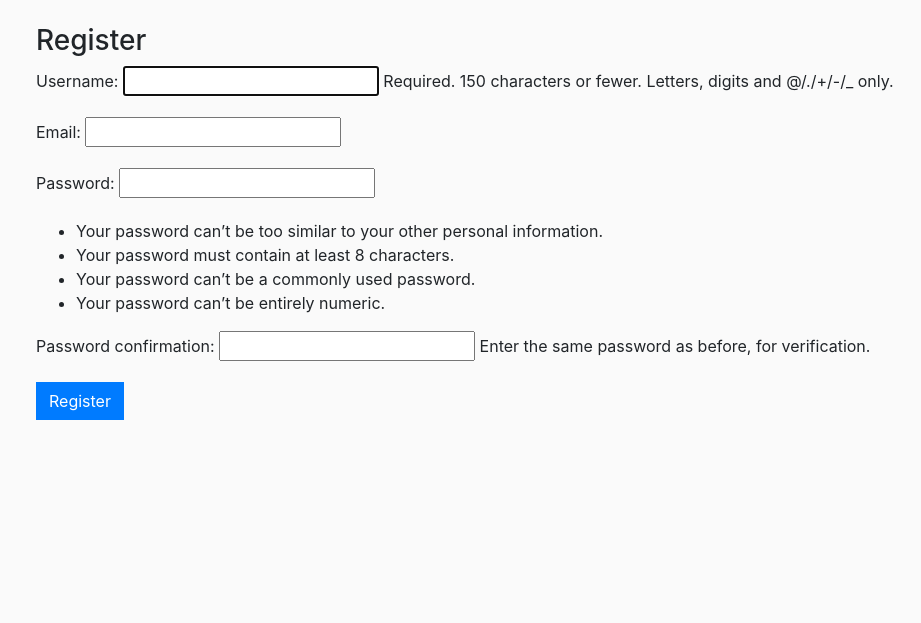
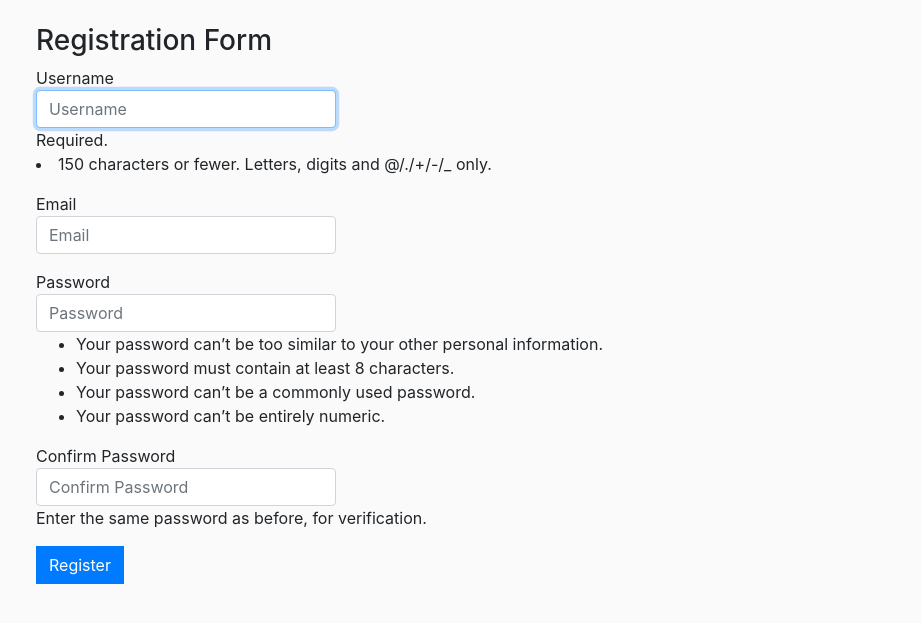
Before and after one commit to Rinkesh-P/Sunnybrae-Superette-OnlineStore, a Django app: page /register/ in a window 1280 px wide. Shown: the part 60-683 px from the top of the page, without its empty margins (49-970 px from the left). Run offline with Django 5.2, Linux system fonts and the light colour scheme; some libraries are stand-ins or nearby versions.

Commit message:
Styling added for all of the forms.
Using widgets in django and the built in bootstrap form styling, css has been added to the forms to provide eveness and clarity.

```diff
--- a/SunnybraeWeb/store/forms.py
+++ b/SunnybraeWeb/store/forms.py
@@ -1,28 +1,116 @@
 from django import forms
+from django.forms import ModelForm, TextInput, EmailInput, PasswordInput
 from django.contrib.auth.models import User
 from django.contrib.auth.forms import UserCreationForm
 from .models import CheckoutInfo
 
 class LoginForm(forms.Form):
-    username = forms.CharField()
-    password = forms.CharField(widget=forms.PasswordInput)
+    username = forms.CharField(widget=TextInput(attrs={
+        'class': "form-control",
+        'style': 'max-width: 300px;',
+        'placeholder': 'Username'
+    }))
+    password = forms.CharField(widget=PasswordInput(attrs={
+        'class': "form-control",
+        'style': 'max-width: 300px;',
+        'placeholder': 'Password'
+    }))
 
 class RegisterForm(UserCreationForm):
-    email = forms.EmailField()
+    email = forms.EmailField(widget=EmailInput(attrs={
+        'class': "form-control",
+        'style': 'max-width: 300px;',
+        'placeholder': 'Email'
+    }))
+
+    password1 = forms.CharField(widget=PasswordInput(attrs={
+        'class': "form-control",
+        'style': 'max-width: 300px;',
+        'placeholder': 'Password'
+    }))
+
+    password2 = forms.CharField(widget=PasswordInput(attrs={
+        'class': "form-control",
+        'style': 'max-width: 300px;',
+        'placeholder': 'Confirm Password'
+    }))
 
     class Meta:
         model = User
         fields = ['username', 'email', 'password1', 'password2']
-
+        widgets = {
+            'username': TextInput(attrs={
+                'class': "form-control",
+                'style': 'max-width: 300px;',
+                'placeholder': 'Username'
+            }),
+        }
 
 class RegisteredCheckoutForm(forms.ModelForm):
     class Meta:
         model = CheckoutInfo
         fields = ['address', 'city', 'suburb', 'zipcode', 'country']
+        widgets = {
+            'address': TextInput(attrs={
+                'class': "form-control",
+                'style': 'max-width: 300px;',
+                'placeholder': 'Address'
+            }),
+            'city': TextInput(attrs={
+                'class': "form-control",
+                'style': 'max-width: 300px;',
+                'placeholder': 'City'
+            }),
+            'suburb': TextInput(attrs={
+                'class': "form-control",
+                'style': 'max-width: 300px;',
+                'placeholder': 'Suburb'
+            }),
+            'zipcode': TextInput(attrs={
+                'class': "form-control",
+                'style': 'max-width: 300px;',
+                'placeholder': 'Zipcode'
+            }),
+            'country': TextInput(attrs={
+                'class': "form-control",
+                'style': 'max-width: 300px;',
+                'placeholder': 'Country'
+            }),
+        }
 
 class GuestCheckoutForm(forms.ModelForm):
-    guest_email = forms.EmailField()
-
+    guest_email = forms.EmailField(widget=EmailInput(attrs={
+        'class': "form-control",
+        'style': 'max-width: 300px;',
+        'placeholder': 'Enter Email'
+    }))
     class Meta:
         model = CheckoutInfo
         fields = ['guest_email', 'address', 'city', 'suburb', 'zipcode', 'country']
+        widgets = {
+            'address': TextInput(attrs={
+                'class': "form-control",
+                'style': 'max-width: 300px;',
+                'placeholder': 'Address'
+            }),
+            'city': TextInput(attrs={
+                'class': "form-control",
+                'style': 'max-width: 300px;',
+                'placeholder': 'City'
+            }),
+            'suburb': TextInput(attrs={
+                'class': "form-control",
+                'style': 'max-width: 300px;',
+                'placeholder': 'Suburb'
+            }),
+            'zipcode': TextInput(attrs={
+                'class': "form-control",
+                'style': 'max-width: 300px;',
+                'placeholder': 'Zipcode'
+            }),
+            'country': TextInput(attrs={
+                'class': "form-control",
+                'style': 'max-width: 300px;',
+                'placeholder': 'Country'
+            }),
+        }
--- a/SunnybraeWeb/store/templates/store/main.html
+++ b/SunnybraeWeb/store/templates/store/main.html
@@ -1,8 +1,11 @@
 <!DOCTYPE html>
 {% load static %}
-<html>
 
-<head>
+<html lang="en">
+  <head>
+    <meta charset="utf-8">
+    <meta name="viewport" content="width=device-width, initial-scale=1">
+
   <title>SunnybraeStore</title>
 
   <meta name="viewport" content="width=device-width, initial-scale=1, maximum-scale=1, minimum-scale=1" />
@@ -58,19 +61,6 @@
     {% endblock content %}
   </div>
 
-
-  <script src="https://code.jquery.com/jquery-3.4.1.slim.min.js"
-    integrity="sha384-J6qa4849blE2+poT4WnyKhv5vZF5SrPo0iEjwBvKU7imGFAV0wwj1yYfoRSJoZ+n"
-    crossorigin="anonymous"></script>
-
-  <script src="https://cdn.jsdelivr.net/npm/popper.js@1.16.0/dist/umd/popper.min.js"
-    integrity="sha384-Q6E9RHvbIyZFJoft+2mJbHaEWldlvI9IOYy5n3zV9zzTtmI3UksdQRVvoxMfooAo"
-    crossorigin="anonymous"></script>
-
-  <script src="https://stackpath.bootstrapcdn.com/bootstrap/4.4.1/js/bootstrap.min.js"
-    integrity="sha384-wfSDF2E50Y2D1uUdj0O3uMBJnjuUD4Ih7YwaYd1iqfktj0Uod8GCExl3Og8ifwB6"
-    crossorigin="anonymous"></script>
-
   <script src="{% static 'js/main.js' %}"> </script>
 </body>
 
--- a/SunnybraeWeb/store/templates/store/register.html
+++ b/SunnybraeWeb/store/templates/store/register.html
@@ -2,11 +2,38 @@
 {% load static %}
 {% block content %}
 
-    <h3> Register </h3>
-    <form method = "post">
+    <h3> Registration Form </h3>
+
+    <form method = "POST">
         {%csrf_token%}
-        {{form.as_p}}
-        <button type="submit" class="btn btn-primary">Register</button>
+        <div class = "form-group">
+            Username {{form.username}}
+            Required.
+            <li> 150 characters or fewer. Letters, digits and @/./+/-/_ only.
+        </div>
+
+        <div class = "form-group">
+           Email {{form.email}}
+        </div>
+
+        <div class = "form-group">
+           Password {{form.password1}}
+                <ul>
+                    <li> Your password can’t be too similar to your other personal information.
+                    <li> Your password must contain at least 8 characters.
+                    <li> Your password can’t be a commonly used password.
+                    <li> Your password can’t be entirely numeric.
+                </ul>
+
+        </div>
+
+        <div class = "form-group">
+            Confirm Password {{form.password2}} Enter the same password as before, for verification.
+        </div>
+
+        <div class = "form-group">
+            <button type="submit" class="btn btn-primary">Register</button>
+        </div>
     </form>
 
 {% endblock content %}
```
Also changed, not shown: SunnybraeWeb/store/templates/store/checkout.html (+29 -6 lines), SunnybraeWeb/store/templates/store/login.html (+13 -2 lines), SunnybraeWeb/db.sqlite3.
